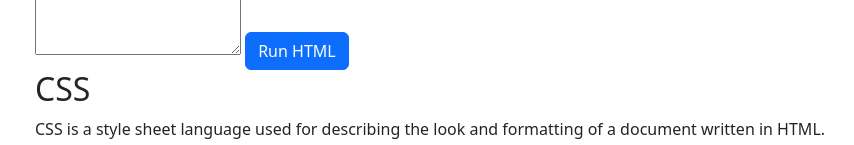
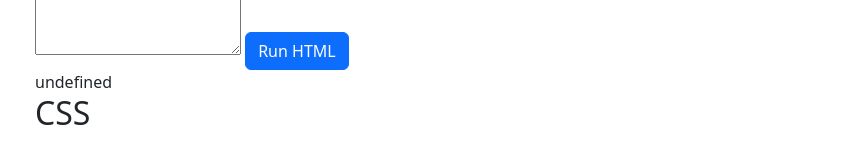
Before and after one commit to kvlax/codex, a plain HTML site: page welcome.html in a window 1280 px wide. Both pictures are taken after a click on the button "Run HTML". Shown: the part 333-478 px from the top of the page, without its empty margins (47-901 px from the left). Drawn offline with nearby package versions, Linux system fonts and the light colour scheme.

Commit message:
Update welcome.html

```diff
--- a/welcome.html
+++ b/welcome.html
@@ -4,7 +4,7 @@
   <meta charset="UTF-8">
   <meta name="viewport" content="width=device-width, initial-scale=1.0">
   <link href="https://cdn.jsdelivr.net/npm/bootstrap@5.3.0/dist/css/bootstrap.min.css" rel="stylesheet">
-  <link rel="stylesheet" href="styles.css">
+
   <title>Learn Programming</title>
 </head>
 <body>
@@ -64,6 +64,19 @@
 </div>
 
 <script src="https://cdn.jsdelivr.net/npm/bootstrap@5.3.0/dist/js/bootstrap.bundle.min.js"></script>
-<script src="script.js"></script>
+<script >
+  function runCode(editorId) {
+  const code = document.getElementById(editorId).value;
+  const outputId = `${editorId.split('-')[0]}-output`;
+
+  try {
+    const result = eval(code);
+    document.getElementById(outputId).innerText = result;
+  } catch (error) {
+    document.getElementById(outputId).innerText = `Error: ${error.message}`;
+  }
+}
+
+</script>
 </body>
 </html>
```
